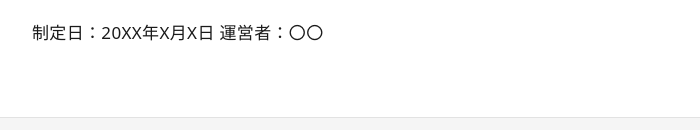
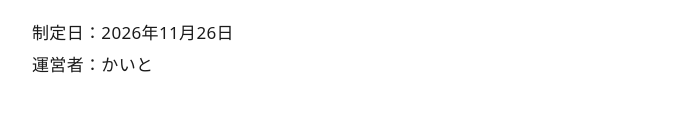
Before and after one commit to kityv00v922/itsumono-blog, an Astro site: page /itsumono-blog/privacy in a window 1280 px wide. Shown: the part 1966-2096 px from the top of the page, without its empty margins (288-988 px from the left). Built offline with nearby package versions, Linux system fonts and the light colour scheme; Astro itself is replaced by a stand-in of ours.

Commit message:
運営者情報とプライバシーポリシーを記入
Co-Authored-By: Claude Opus 5.5 <noreply@anthropic.com>
Claude-Session: https://claude.ai/code/session_019a7PDkjZTHKWaRBnmJCTMX

```diff
--- a/src/pages/privacy.md
+++ b/src/pages/privacy.md
@@ -4,7 +4,7 @@ title: プライバシーポリシー
 description: 当サイトのプライバシーポリシー・免責事項
 ---
 
-<!-- ★ 制定日・運営者名を自分の情報に書き換えてください。アクセス解析などを導入したら、該当箇所を追記してください。 -->
+<!-- アクセス解析などを導入したら、「アクセス解析について」を追記してください。 -->
 
 ## 広告の配信について
 
@@ -43,5 +43,5 @@ Cookie は、ブラウザの設定により無効にすることができます
 
 本ポリシーの内容は、法令の変更や必要に応じて、予告なく変更することがあります。変更後のポリシーは、本ページに掲載した時点から効力を生じるものとします。
 
-制定日：20XX年X月X日
-運営者：〇〇
+制定日：2026年11月26日<br />
+運営者：かいと
```
Also changed, not shown: src/pages/about.md (+3 -5 lines).
